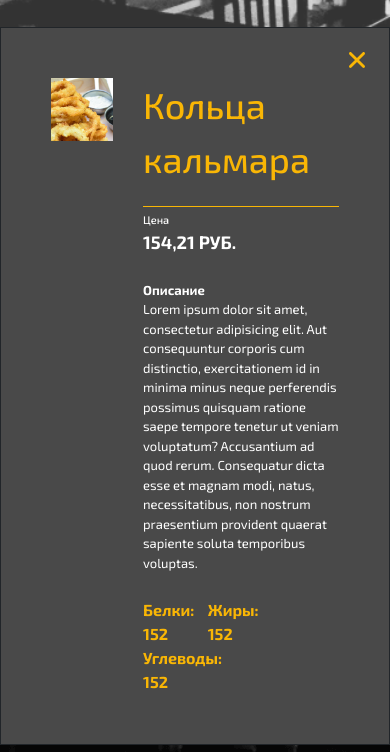
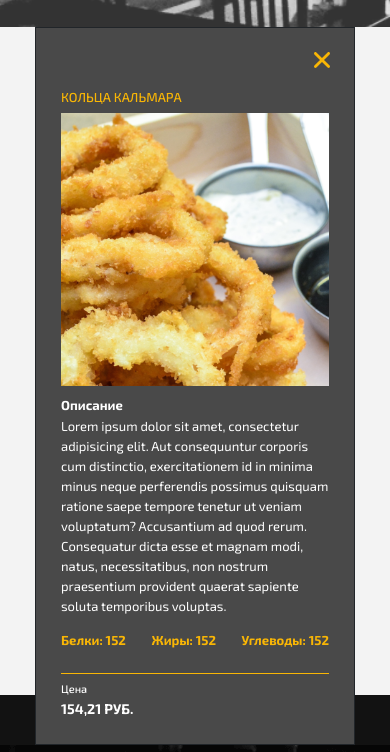
Before and after one commit to saegga/siesta, a website: page modal_steak.html in a window 390 px wide. Shown: the part 473-1225 px from the top of the page. Drawn offline with Linux system fonts and the light colour scheme; a web font is replaced by a local one.

Commit message:
'commit51'

```diff
--- a/modal_steak.html
+++ b/modal_steak.html
@@ -121,14 +121,17 @@
 <div class="modal_menu">
     <a href="" class="modal_close"></a>
     <div class="modal_menu_container">
+        <div class="modal_menu_title d-block d-md-none">
+            <p>Кольца кальмара</p>
+        </div>
         <div class="modal_menu_img">
-            <img src="src/img_siesta/modal1.png" alt="">
+            <a href=""><img src="src/img_siesta/modal1.png" alt=""></a>
         </div>
         <div class="modal_menu_info">
-            <div class="modal_menu_title">
+            <div class="modal_menu_title d-none d-md-block">
                 <p>Кольца кальмара</p>
             </div>
-            <div class="modal_menu_prices">
+            <div class="modal_menu_prices d-none d-md-block">
                 <div class="old_price">
                     <span>Цена</span>
                     <span>154,21 руб.</span>
@@ -154,6 +157,16 @@
                     <div class="prop_item">Жиры: 152</div>
                     <div class="prop_item">Углеводы: 152</div>
                 </div>
+            </div>
+            <div class="modal_menu_prices d-block d-md-none">
+                <div class="old_price">
+                    <span>Цена</span>
+                    <span>154,21 руб.</span>
+                </div>
+                <!--                <div class="new_price">-->
+                <!--                    <span>Цена</span>-->
+                <!--                    <span>154,21 руб.</span>-->
+                <!--                </div>-->
             </div>
         </div>
     </div>
--- a/src/css/siesta.css
+++ b/src/css/siesta.css
@@ -1437,6 +1437,7 @@ footer{
     flex-basis: 33%;
     color: #F9B605;
     font-weight: 700;
+    font-size: 13px;
 }
 .modal_close{
     position: absolute;
@@ -1461,9 +1462,47 @@ footer{
 @media (max-width: 769px) {
 
     /*modal menu*/
-
-
-
+    .modal_menu{
+        max-width: 320px;
+        padding: 60px 25px 25px 25px;
+    }
+    .modal_menu_img,
+    .modal_menu_info,
+    .modal_menu_container{
+        display: block;
+    }
+    .modal_menu_info{
+        padding-left: 0;
+    }
+    .modal_menu_title p{
+        font-size: 13px;
+        padding-bottom: 5px;
+        text-transform: uppercase;
+        border-bottom: 0;
+    }
+    .modal_menu_descr{
+        padding-top: 10px;
+    }
+    .modal_menu_descr-text{
+        line-height: 20px;
+    }
+
+    .modal_menu_props{
+        justify-content: space-between;
+        /*flex-basis: unset;*/
+        padding-top: 15px;
+        padding-bottom: 23px;
+        border-bottom: 1px solid #F9B605;
+    }
+    .modal_menu_props .prop_item{
+        flex-basis: unset;
+    }
+    .modal_menu_prices{
+        padding-top: 7px;
+    }
+    .modal_menu_prices .old_price span:last-child{
+        font-size: 14px;
+    }
     /**/
 
     header{
```
Also changed, not shown: build/css/fidel.css, build/css/template_siesta.css.
